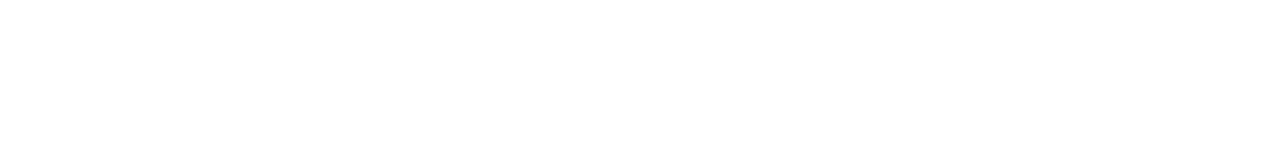
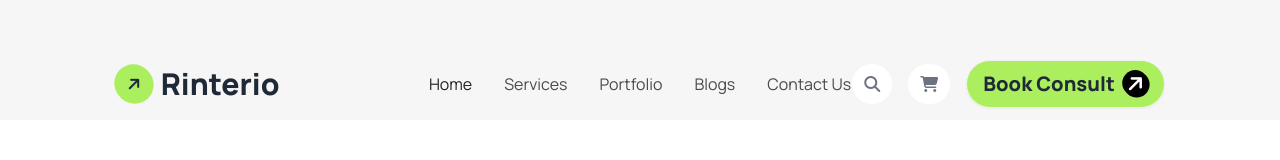
Before and after one commit to arifhassansky/rinterio-design, a plain HTML site: page index.html in a window 1280 px wide. Drawn offline with nearby package versions, Linux system fonts and the light colour scheme.

Commit message:
added nav bar

```diff
--- a/index.html
+++ b/index.html
@@ -4,10 +4,108 @@
     <meta charset="UTF-8" />
     <meta name="viewport" content="width=device-width, initial-scale=1.0" />
     <title>Rinterio Design</title>
+
+    <!-- Font Awesome CDN link -->
+    <script
+      src="https://kit.fontawesome.com/b7f3b95caa.js"
+      crossorigin="anonymous"
+    ></script>
+
+    <!-- Google font CDN link -->
+    <link rel="preconnect" href="https://fonts.googleapis.com" />
+    <link rel="preconnect" href="https://fonts.gstatic.com" crossorigin />
+    <link
+      href="https://fonts.googleapis.com/css2?family=Manrope:wght@200..800&display=swap"
+      rel="stylesheet"
+    />
+
+    <!-- Daisy UI + Tailwind CDN link -->
+    <link
+      href="https://cdn.jsdelivr.net/npm/daisyui@4.12.10/dist/full.min.css"
+      rel="stylesheet"
+      type="text/css"
+    />
+    <script src="https://cdn.tailwindcss.com"></script>
+
+    <!-- Tailwind CSS configaration -->
+    <script>
+      tailwind.config = {
+        theme: {
+          extend: {
+            colors: {
+              primary: "#ABEF5F",
+              secondary: "#212121",
+              thirdly: "#494949",
+            },
+            fontFamily: {
+              manrope: "Manrope",
+            },
+          },
+        },
+      };
+    </script>
   </head>
-  <body>
+  <body class="font-manrope">
     <!-- Header Start -->
-    <header></header>
+    <header class="bg-[#F6F6F6]">
+      <!-- navbar start -->
+      <nav class="pt-12 w-10/12 mx-auto">
+        <div class="navbar">
+          <div class="navbar-start">
+            <i
+              class="fa-solid fa-arrow-right bg-primary p-3 rounded-full -rotate-45"
+            ></i>
+            <a href="#" class="text-3xl font-extrabold pl-2">Rinterio</a>
+          </div>
+          <div class="navbar-center hidden lg:flex">
+            <ul class="menu menu-horizontal px-1 text-base">
+              <li class="text-secondary"><a>Home </a></li>
+              <li class="text-thirdly"><a>Services</a></li>
+              <li class="text-thirdly"><a>Portfolio</a></li>
+              <li class="text-thirdly"><a>Blogs</a></li>
+              <li class="text-thirdly"><a>Contact Us</a></li>
+            </ul>
+          </div>
+          <div class="navbar-end invisible sm:visible">
+            <a href="#"
+              ><i
+                class="fa-solid fa-magnifying-glass p-3 rounded-full text-gray-500 bg-white"
+              ></i
+            ></a>
+            <a href="#"
+              ><i
+                class="fa-solid fa-cart-shopping mx-4 p-3 rounded-full text-gray-500 bg-white"
+              ></i
+            ></a>
+            <a
+              href="#"
+              class="btn bg-primary rounded-3xl text-xl font-extrabold"
+              >Book Consult
+              <i
+                class="fa-solid fa-arrow-right bg-black text-white p-1 rounded-full -rotate-45"
+              ></i
+            ></a>
+            <div class="dropdown visible">
+              <div tabindex="0" role="button" class="btn btn-ghost lg:hidden">
+                <i
+                  class="fa-solid fa-bars p-3 rounded-full text-gray-500 bg-white"
+                ></i>
+              </div>
+              <ul
+                tabindex="0"
+                class="menu menu-sm dropdown-content bg-white rounded-box z-[1] mt-3 w-52 p-2 shadow text-base right-6"
+              >
+                <li class="text-secondary"><a>Home </a></li>
+                <li class="text-thirdly"><a>Services</a></li>
+                <li class="text-thirdly"><a>Portfolio</a></li>
+                <li class="text-thirdly"><a>Blogs</a></li>
+                <li class="text-thirdly"><a>Contact Us</a></li>
+              </ul>
+            </div>
+          </div>
+        </div>
+      </nav>
+    </header>
     <!-- Main Start -->
     <main></main>
     <!-- Footer Start -->
--- /dev/null
+++ b/tailwind.config.js
@@ -0,0 +1,8 @@
+/** @type {import('tailwindcss').Config} */
+module.exports = {
+  content: ["./src/**/*.{html,js}"],
+  theme: {
+    extend: {},
+  },
+  plugins: [],
+};
```
